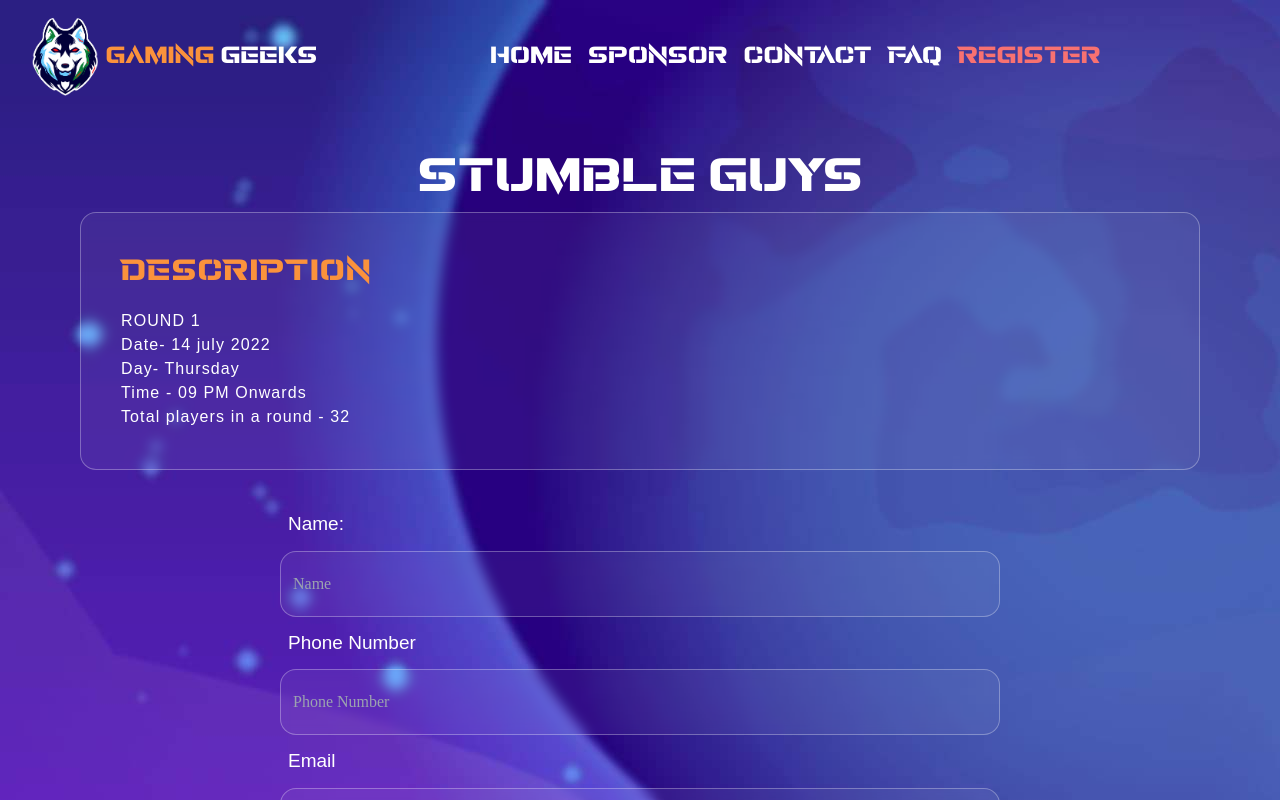
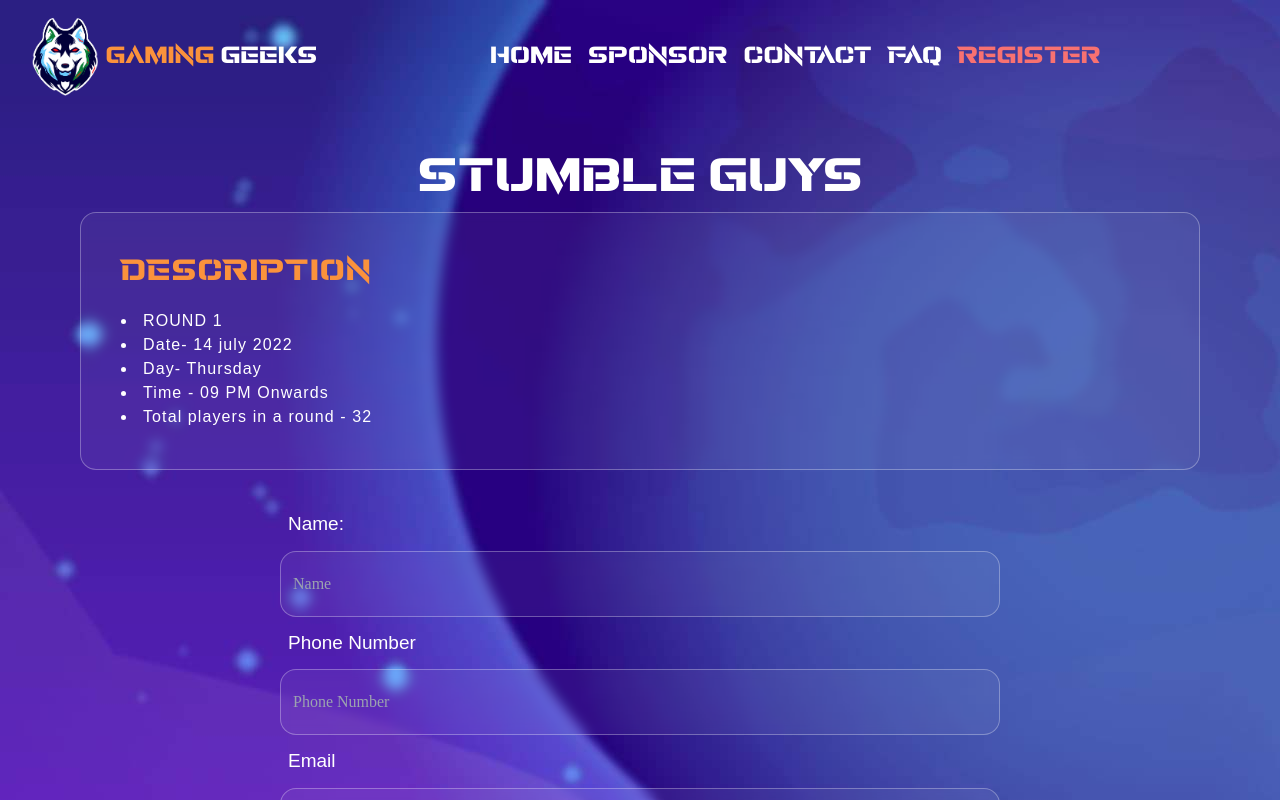
Before and after one commit to ggeeks/event-ggeeks, a Next.js app in the folder ggeeks-events/: page /forms/solo-form/stumble-guys in a window 1280 px wide. Built offline with nearby package versions, Linux system fonts and the light colour scheme.

Commit message:
done dna done done

```diff
--- a/ggeeks-events/pages/forms/solo-form/stumble-guys.jsx
+++ b/ggeeks-events/pages/forms/solo-form/stumble-guys.jsx
@@ -113,13 +113,13 @@
       </div>
       <div className="para-1 text-left white-glassmorphism px-10 py-10">
         <div><h5 className="text-3xl  text-left revamp pb-5 text-orange-400">DESCRIPTION</h5></div>
-        <ul>
+        <div className='text-left'>
           <li>ROUND 1</li>
           <li>Date- 14 july 2022 </li>
           <li>Day- Thursday</li>
           <li>Time - 09 PM Onwards</li>
           <li>Total players in a round - 32</li>
-        </ul>
+        </div>
       </div>
       <div className="form-font px-10 py-3 md:px-40 md:py-10">
         <form
```
